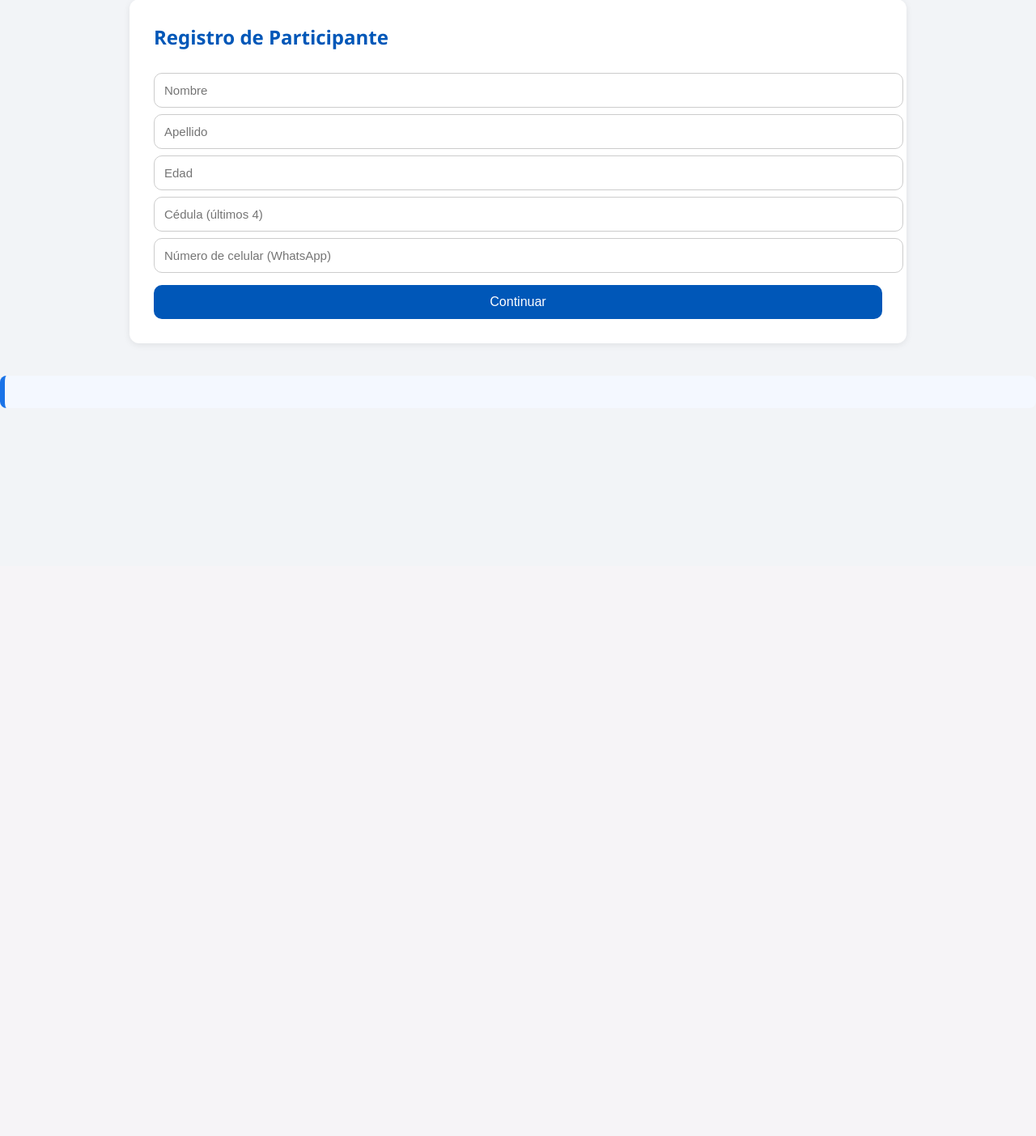
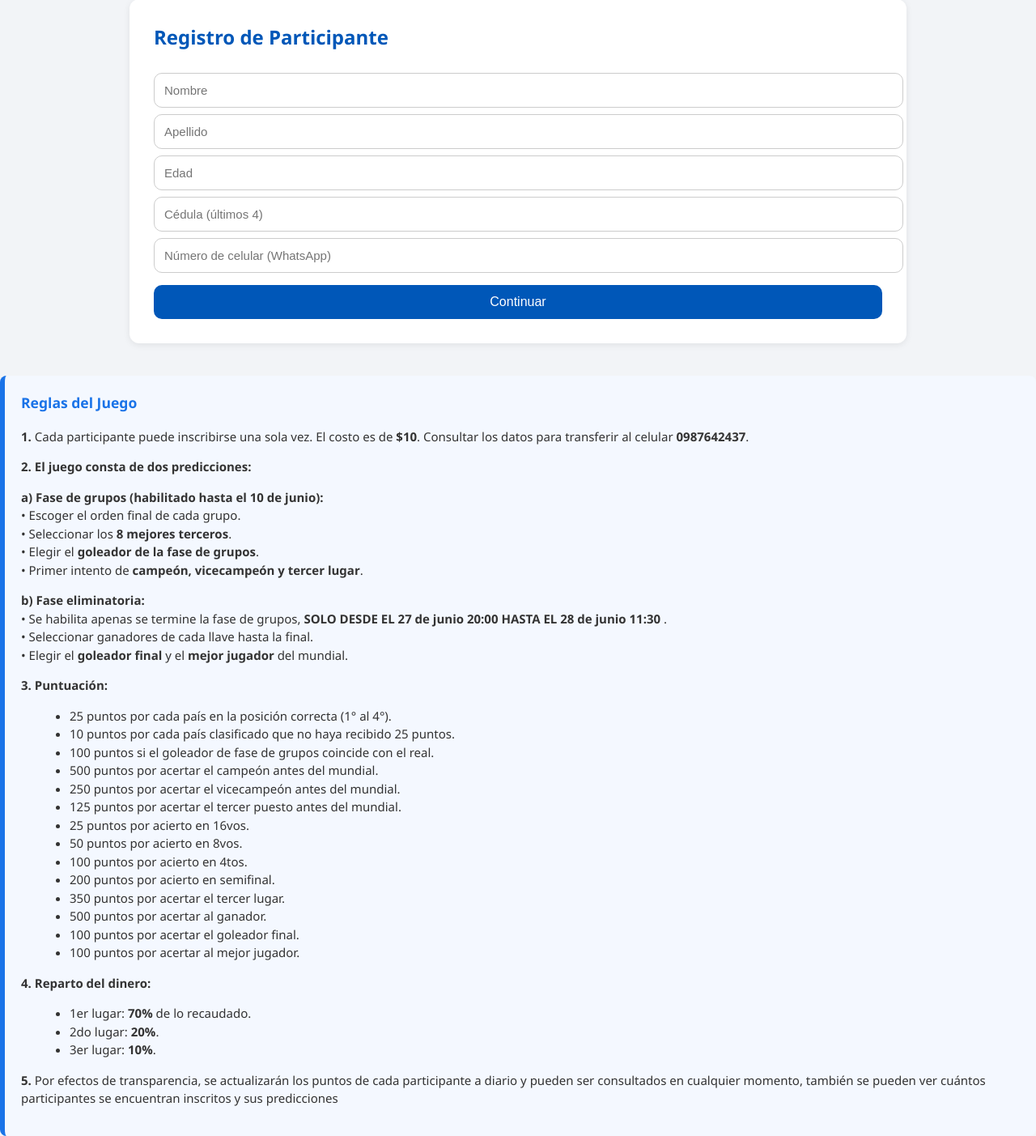
Before and after one commit to david11vinueza/prediccion-mundial, a Flask app: page / in a window 1280 px wide. Shown: the part 101-1504 px from the top of the page at 81% size. Before the commit the page ends 605 px from the top, so only its background shows below. Run offline with Flask 3, Linux system fonts and the light colour scheme.

Commit message:
coloco reglametno que se habia borrado

```diff
--- a/templates/index.html
+++ b/templates/index.html
@@ -12,6 +12,7 @@
         <input type="text" name="cedula" placeholder="Cédula (últimos 4)" required>
         <input type="text" name="celular" placeholder="Número de celular (WhatsApp)" required>
 
+        <!-- IMPORTANTE: botón tipo button -->
         <button type="button" id="btnContinuar">Continuar</button>
     </form>
 </div>
@@ -19,7 +20,7 @@
 <!-- ===========================
      MODAL DE CONFIRMACIÓN
      =========================== -->
-<div id="modalReglamento" class="modal-overlay" style="
+<div id="modalReglamento" style="
     display:none;
     position:fixed;
     top:0; left:0;
@@ -37,7 +38,7 @@
         border-radius:10px;
         text-align:center;
     ">
-        <h3>¿Leíste y estás de acuerdo con el reglamento?</h3>
+        <h3 style="margin-top:0;">¿Leíste y estás de acuerdo con el reglamento?</h3>
 
         <button id="btnAceptar" style="
             background:#1a73e8;
@@ -83,7 +84,9 @@ btnAceptar.onclick = () => {
 };
 </script>
 
-<!-- REGLAS -->
+<!-- ===========================
+     REGLAS DEL JUEGO
+     =========================== -->
 <div class="notas-container" style="
     margin-top: 30px;
     padding: 20px;
@@ -93,8 +96,55 @@ btnAceptar.onclick = () => {
     font-size: 15px;
     line-height: 1.5;
 ">
-    <!-- (tu texto original aquí) -->
-    {{ super() }}
+
+    <h3 style="margin-top: 0; color: #1a73e8; font-weight: 700;">
+        Reglas del Juego
+    </h3>
+
+    <p><strong>1.</strong> Cada participante puede inscribirse una sola vez. El costo es de <strong>$10</strong>.
+    Consultar los datos para transferir al celular <strong>0987642437</strong>.</p>
+
+    <p><strong>2. El juego consta de dos predicciones:</strong></p>
+
+    <p><strong>a) Fase de grupos (habilitado hasta el 10 de junio):</strong><br>
+    • Escoger el orden final de cada grupo.<br>
+    • Seleccionar los <strong>8 mejores terceros</strong>.<br>
+    • Elegir el <strong>goleador de la fase de grupos</strong>.<br>
+    • Primer intento de <strong>campeón, vicecampeón y tercer lugar</strong>.</p>
+
+    <p><strong>b) Fase eliminatoria:</strong><br>
+    • Se habilita apenas se termine la fase de grupos, <strong>SOLO DESDE EL 27 de junio 20:00 HASTA EL 28 de junio 11:30</strong> .<br>
+    • Seleccionar ganadores de cada llave hasta la final.<br>
+    • Elegir el <strong>goleador final</strong> y el <strong>mejor jugador</strong> del mundial.</p>
+
+    <p><strong>3. Puntuación:</strong></p>
+
+    <ul style="margin-left: 20px;">
+        <li>25 puntos por cada país en la posición correcta (1° al 4°).</li>
+        <li>10 puntos por cada país clasificado que no haya recibido 25 puntos.</li>
+        <li>100 puntos si el goleador de fase de grupos coincide con el real.</li>
+        <li>500 puntos por acertar el campeón antes del mundial.</li>
+        <li>250 puntos por acertar el vicecampeón antes del mundial.</li>
+        <li>125 puntos por acertar el tercer puesto antes del mundial.</li>
+        <li>25 puntos por acierto en 16vos.</li>
+        <li>50 puntos por acierto en 8vos.</li>
+        <li>100 puntos por acierto en 4tos.</li>
+        <li>200 puntos por acierto en semifinal.</li>
+        <li>350 puntos por acertar el tercer lugar.</li>
+        <li>500 puntos por acertar al ganador.</li>
+        <li>100 puntos por acertar el goleador final.</li>
+        <li>100 puntos por acertar al mejor jugador.</li>
+    </ul>
+
+    <p><strong>4. Reparto del dinero:</strong></p>
+    <ul style="margin-left: 20px;">
+        <li>1er lugar: <strong>70%</strong> de lo recaudado.</li>
+        <li>2do lugar: <strong>20%</strong>.</li>
+        <li>3er lugar: <strong>10%</strong>.</li>
+    </ul>
+
+    <p><strong>5.</strong> Por efectos de transparencia, se actualizarán los puntos de cada participante a diario y pueden ser consultados en cualquier momento, también se pueden ver cuántos participantes se encuentran inscritos y sus predicciones</p>
+
 </div>
 
 {% endblock %}
```
